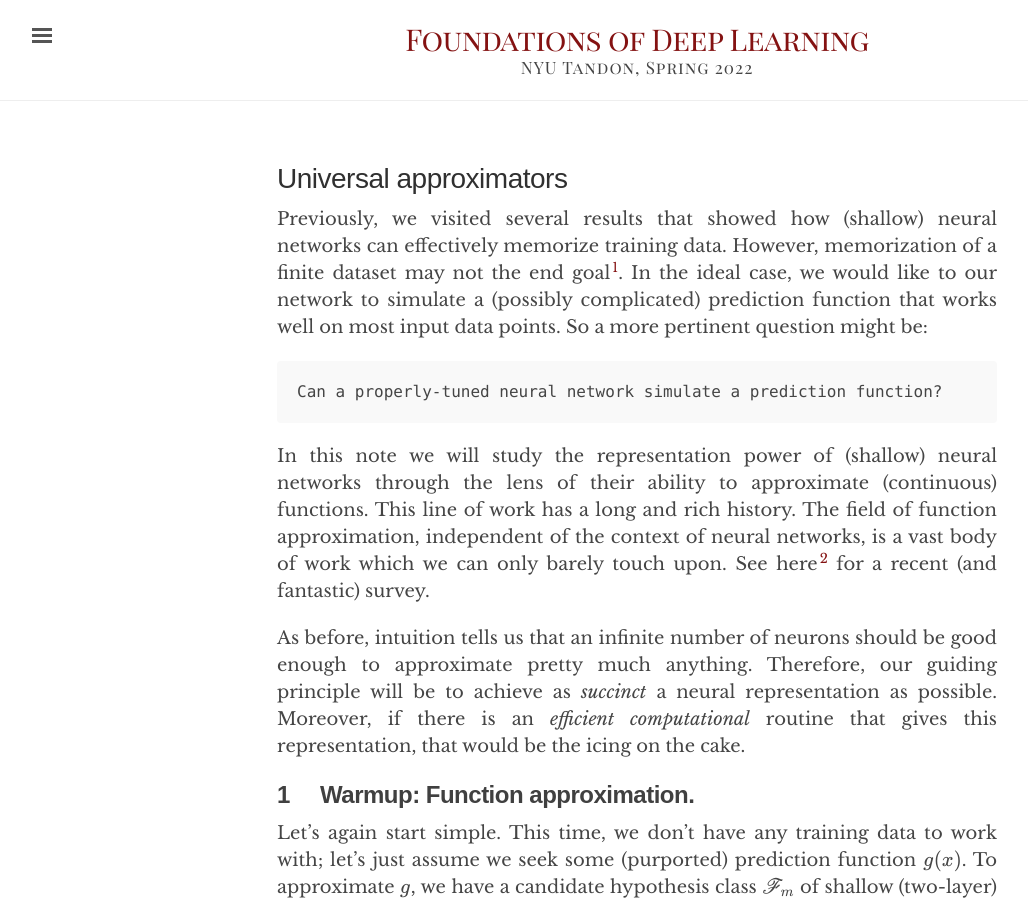
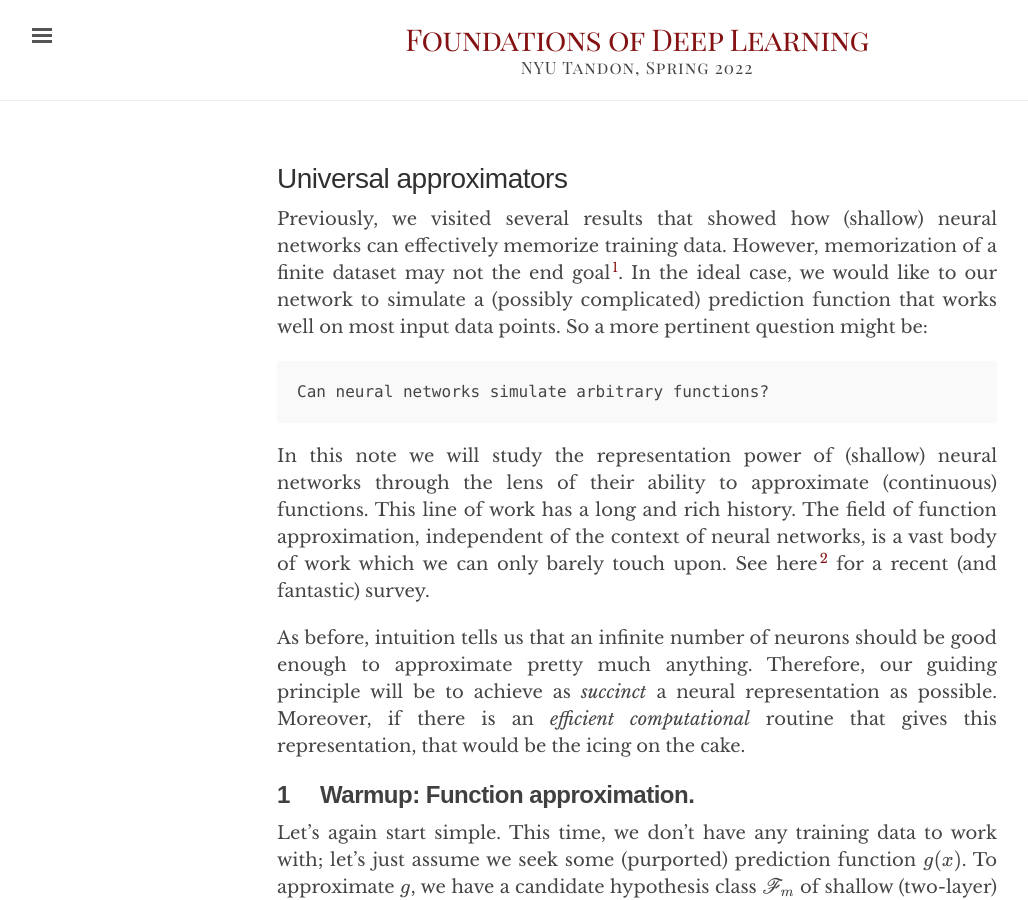
Before and after one commit to chinmayhegde/fodl, a Jekyll site: the page built from _posts/2022-01-17-representation02.md, in a window 1280 px wide and 900 px high. Shown: the whole window, without its empty margins (3-1031 px from the left). Built offline with Jekyll 4.4.1, drawn with Linux system fonts in a browser that asks for light colours; nearby versions of some CDN libraries.

Commit message:
Update 2022-01-17-representation02.md

```diff
--- a/_posts/2022-01-17-representation02.md
+++ b/_posts/2022-01-17-representation02.md
@@ -8,7 +8,7 @@ date: 2022-01-17
 Previously, we visited several results that showed how (shallow) neural networks can effectively memorize training data. However, memorization of a finite dataset may not the end goal[^fn1]. In the ideal case, we would like to our network to simulate a (possibly complicated) prediction function that works well on most input data points. So a more pertinent question might be:
 
 ~~~
-Can a properly-tuned neural network simulate a prediction function?
+Can neural networks simulate arbitrary functions?
 ~~~
 
 
```
